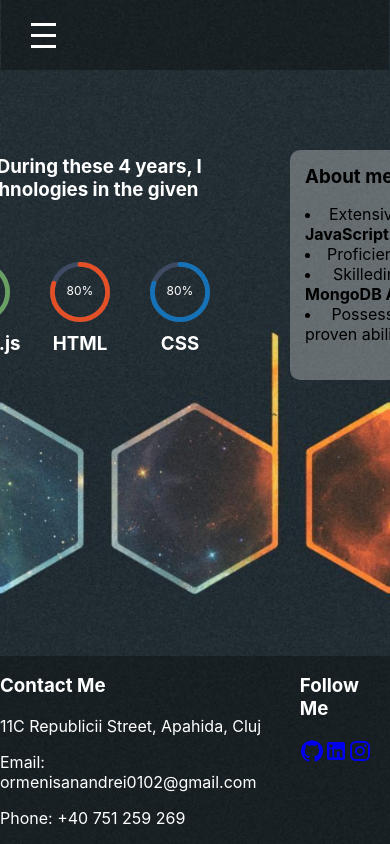
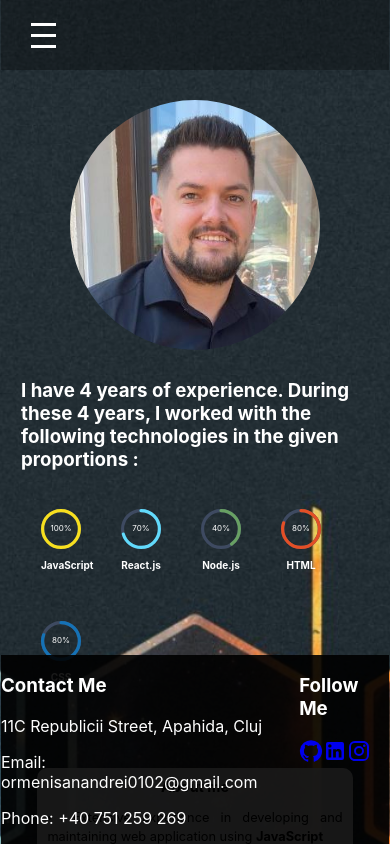
Before and after one commit to AndreiOrmeisan/webSite-prezentare, a React (Create React App) app: page / in a window 390 px wide. Shown: the top 844 px of the page. Built offline with nearby package versions, Linux system fonts and the light colour scheme.

Commit message:
Made the first page responseve

```diff
--- a/src/App.css
+++ b/src/App.css
@@ -1,14 +1,23 @@
-.homePage-oa {
-  min-height: 100vh; /* Asigură că ocupă întreaga înălțime a ecranului */
+.app-container {
+  min-height: 100vh;
   display: flex;
   flex-direction: column;
-  overflow-y: auto; /* Permite derularea pe axa verticală */
   background: url("./jsPhoto.jpg") center/cover no-repeat;
   padding-bottom: 50px;
+
+  .content-container {
+    flex: 1;
+    overflow-x: auto;
+  }
 }
 
 @media (max-width: 768px) {
-  .homePage-oa {
-    padding: 0 1px; /* Adaugă puțin padding pe mobil pentru a nu se atinge marginile */
+  .app-container {
+    padding: 0 1px;
+
+    .content-container {
+      display: flex;
+      justify-content: center;
+    }
   }
 }
--- a/src/App.js
+++ b/src/App.js
@@ -12,15 +12,17 @@ import Footer from "./components/Footer/Footer";
 class App extends Component {
   render() {
     return (
-      <div className="homePage-oa">
+      <div className="app-container">
         <Router>
           <Header />
-          <Routes>
-            <Route exact path="/" element={<AboutMe />}></Route>
-            <Route exact path="/becketal" element={<BeckEtAl />}></Route>
-            <Route exact path="/juniorMind" element={<JuniorMind />}></Route>
-            <Route exact path="/cognizant" element={<Cognizant />}></Route>
-          </Routes>
+          <div className="content-container">
+            <Routes>
+              <Route exact path="/" element={<AboutMe />} />
+              <Route exact path="/becketal" element={<BeckEtAl />} />
+              <Route exact path="/juniorMind" element={<JuniorMind />} />
+              <Route exact path="/cognizant" element={<Cognizant />} />
+            </Routes>
+          </div>
           <Footer />
         </Router>
       </div>
--- a/src/components/AboutMe/AboutMe.css
+++ b/src/components/AboutMe/AboutMe.css
@@ -2,7 +2,9 @@
   display: flex;
   flex-direction: row; /* Elemente aliniate orizontal */
   justify-content: center;
-  align-items: center;
+  flex-wrap: wrap; /* Permite să rearanjeze elementele pe rânduri la nevoie */
+  padding: 20px;
+}
 
 .avatar-oa {
   padding: 20px;
@@ -11,38 +13,105 @@
 .container-aboutMe {
   display: flex;
   flex-direction: row;
-    align-items: center;
+  flex-wrap: wrap; /* Elemente se aliniază pe rânduri dacă spațiul este insuficient */
+}
 
 .wrapper-aboutMe-oa {
   padding-left: 30px;
   padding-right: 30px;
   display: flex;
-      justify-content: center;
-      gap: 100px;
+  flex-direction: column; /* Setează direcția verticală pe dispozitive mici */
+  align-items: center;
+  gap: 20px; /* Spațiere între elemente */
+}
 
 .card-aboutMe {
-        .cards-oa {
-          height: 200px;
-          width: 600px;
-
-          h3 {
-            margin: 0;
+  width: 100%; /* Se ajustează să ocupe tot spațiul pe dispozitive mici */
+  max-width: 600px; /* Lățimea maximă pe ecrane mari */
 }
 
-          p {
+.cards-oa {
+  height: auto;
+  width: 100%; /* Se ajustează pe dispozitive mici */
+}
+
+.cards-oa h3 {
+  margin: 0;
+  text-align: center;
+}
+
+.cards-oa p {
   text-align: justify;
-          }
-        }
-      }
 }
 
 .skillMeterWrapper {
-      width: 500px;
+  width: 100%; /* Ajustare pe dispozitive mici */
+  max-width: 550px; /* Lățimea maximă pe dispozitive mari */
+}
 
 .skillMeterContainer {
   display: flex;
   flex-direction: row;
+  flex-wrap: wrap; /* Permite rearanjarea barelor pe mai multe rânduri */
+  gap: 10px; /* Spațiere între barele de skill */
+}
+
+/* Media Queries pentru responsive */
+@media (max-width: 1024px) {
+  .container-aboutMe {
+    flex-direction: column; /* Stivuește elementele pe verticală */
+    align-items: center;
+    gap: 20px;
+  }
+
+  .skillMeterWrapper {
+    width: 80%; /* Mai puțin spațiu pe ecrane medii */
   }
 }
+
+@media (max-width: 768px) {
+  .aboutMe {
+    flex-direction: column; /* Elemente stivuite pe verticală */
+    align-items: center;
+  }
+
+  .avatar-oa {
+    padding: 10px;
+  }
+
+  .wrapper-aboutMe-oa {
+    padding: 10px;
+    gap: 10px;
+  }
+
+  .skillMeterWrapper {
+    width: 100%;
+  }
+
+  .card-aboutMe {
+    padding: 10px;
   }
 }
+
+@media (max-width: 480px) {
+  .skillMeterWrapper {
+    width: 100%; /* Se extinde complet pe ecrane mici */
+
+    .skillMeterContainer {
+      gap: 0;
+    }
+  }
+
+  .card-aboutMe {
+    width: 100%; /* Ocupă întreaga lățime */
+    align-items: center;
+  }
+
+  .cards-oa {
+    width: 100%; /* Ajustare completă pentru ecrane foarte mici */
+  }
+
+  .cards-oa h3 {
+    font-size: 1rem; /* Text mai mic pentru ecrane mici */
+  }
+}
--- a/src/components/Footer/Footer.css
+++ b/src/components/Footer/Footer.css
@@ -1,10 +1,10 @@
 .footer-oa {
   display: flex;
-  position: fixed;
+  position: sticky;
   bottom: 0;
   left: 0;
   right: 0;
-  background-color: rgba(0, 0, 0, 0.3);
+  background-color: rgba(0, 0, 0, 0.9);
 }
 
 .text-oa {
--- a/src/components/Header/Header.css
+++ b/src/components/Header/Header.css
@@ -4,9 +4,11 @@
   align-items: center;
   height: 70px;
   background-color: rgba(0, 0, 0, 0.3);
-  margin-bottom: 50px;
   justify-content: space-between;
   padding: 0 20px;
+  position: sticky; /* Poziție sticky */
+  top: 0; /* Rămâne lipit de partea de sus a paginii */
+  z-index: 100; /* Se asigură că header-ul este peste alte elemente */
 }
 
 .button-oa {
--- a/src/components/Utils/Card.css
+++ b/src/components/Utils/Card.css
@@ -1,8 +1,56 @@
 .cards-oa {
   background-color: rgba(255, 255, 255, 0.3);
-  margin-left: 30px;
-  height: 230px;
-  width: 300px;
+  margin: 15px auto; /* Centrare și spațiere între carduri */
+  height: auto; /* Permite extinderea pe baza conținutului */
+  width: 90%; /* Ocupă aproape întreaga lățime pe dispozitive mici */
+  max-width: 400px; /* Lățime maximă pe ecrane mari */
   border-radius: 10px;
   padding: 15px;
+  box-shadow: 0px 4px 10px rgba(0, 0, 0, 0.2); /* Adăugare umbră pentru estetică */
+  word-wrap: break-word; /* Text lung va fi împărțit pe linii noi */
 }
+
+.cards-oa h3 {
+  font-size: 1.2rem; /* Dimensiune rezonabilă pentru titlu */
+  margin-bottom: 10px;
+  color: black;
+  text-align: center;
+}
+
+.cards-oa p {
+  font-size: 1rem; /* Dimensiune text normal */
+  text-align: justify;
+  color: black;
+  line-height: 1.5; /* Spațiere între linii pentru lizibilitate */
+}
+
+/* Media Queries pentru rezoluții mai mici */
+@media (max-width: 768px) {
+  .cards-oa {
+    max-width: none; /* Elimină limita de lățime pe ecrane mici */
+    padding: 10px; /* Mai puțin padding pe ecrane mici */
+  }
+
+  .cards-oa h3 {
+    font-size: 1rem; /* Titlul mai mic pe ecrane medii */
+  }
+
+  .cards-oa p {
+    font-size: 0.9rem; /* Diminuarea textului */
+  }
+}
+
+@media (max-width: 480px) {
+  .cards-oa {
+    background-color: rgba(255, 255, 255, 0.9);
+    padding: 10px;
+  }
+
+  .cards-oa h3 {
+    font-size: 0.9rem; /* Titlu și mai mic */
+  }
+
+  .cards-oa p {
+    font-size: 0.8rem; /* Textul mai mic pentru dispozitive foarte mici */
+  }
+}
--- /dev/null
+++ b/src/components/Utils/SkillMeter.css
@@ -0,0 +1,38 @@
+/* Dimensiuni implicite pentru iconițe */
+.skill-meter {
+  width: 60px; /* Lățimea iconiței */
+  margin: 20px;
+}
+
+.skill-meter h3 {
+  color: #fff;
+  text-align: center;
+  margin-top: 10px;
+}
+
+/* Media Queries pentru rezoluții mai mici */
+@media (max-width: 768px) {
+  .skill-meter {
+    width: 50px; /* Iconițe mai mici pe ecrane medii */
+  }
+
+  .skill-meter h3 {
+    color: #fff;
+    text-align: center;
+    margin-top: 10px;
+    font-size: 14px;
+  }
+}
+
+@media (max-width: 480px) {
+  .skill-meter {
+    width: 40px; /* Iconițe și mai mici pe ecrane mici */
+  }
+
+  .skill-meter h3 {
+    color: #fff;
+    text-align: center;
+    margin-top: 10px;
+    font-size: 10px;
+  }
+}
--- a/src/components/Utils/SkillMeter.js
+++ b/src/components/Utils/SkillMeter.js
@@ -1,10 +1,11 @@
 import React from "react";
 import { CircularProgressbar, buildStyles } from "react-circular-progressbar";
 import "react-circular-progressbar/dist/styles.css";
+import "./SkillMeter.css"; // Import fișier CSS
 
 const SkillMeter = ({ skill, percentage, color }) => {
   return (
-    <div style={{ width: "60px", margin: "20px" }}>
+    <div className="skill-meter">
       <CircularProgressbar
         value={percentage}
         text={`${percentage}%`}
@@ -14,9 +15,7 @@ const SkillMeter = ({ skill, percentage, color }) => {
           trailColor: "#3e4a61", // Background circle
         })}
       />
-      <h3 style={{ color: "#fff", textAlign: "center", marginTop: "10px" }}>
-        {skill}
-      </h3>
+      <h3>{skill}</h3>
     </div>
   );
 };
```
Lines whose indentation alone changed are shown as unchanged.
